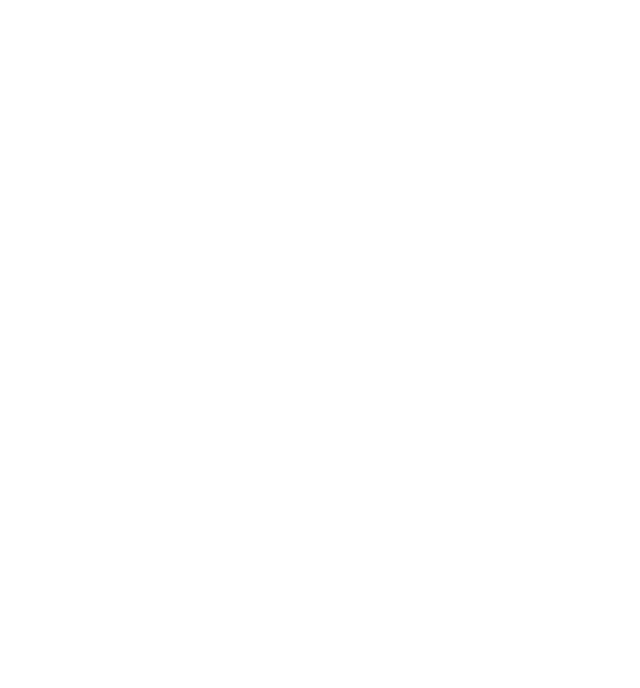
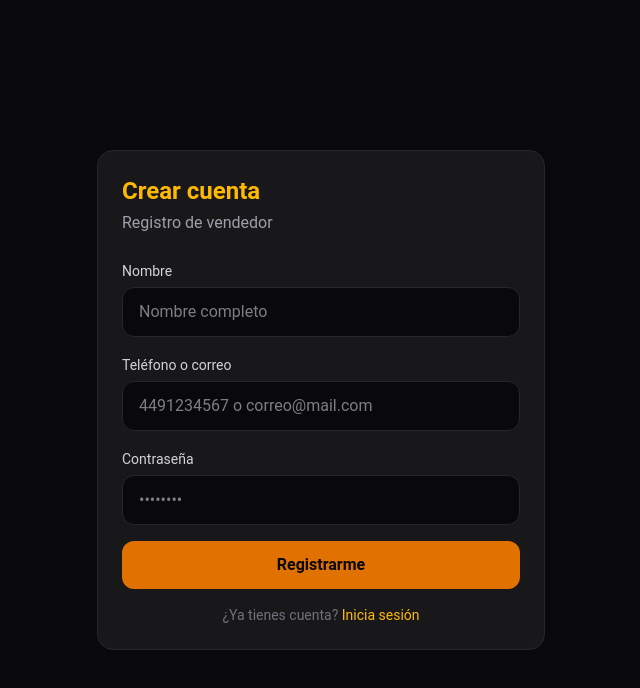
Before and after one commit to StephSanz14/cafecito-pos, an Angular app in the folder cafesito-pos/frontend/: page /register in a window 1280 px wide. Before the commit this address led to /. Shown: the top 688 px of the page, without its empty margins (319-959 px from the left). Built offline with nearby package versions, Linux system fonts and the light colour scheme; a small style sheet from the web is missing.

Commit message:
Implement registration feature with routing, layout, and styling

```diff
--- a/cafesito-pos/frontend/src/app/app.routes.ts
+++ b/cafesito-pos/frontend/src/app/app.routes.ts
@@ -1,3 +1,47 @@
 import { Routes } from '@angular/router';
 
-export const routes: Routes = [];
+export const routes: Routes = [
+    //register route
+    {
+    path: 'register',
+    loadComponent: () =>
+      import('../pages/register/register.component').then((c) => c.RegisterComponent),
+    title: 'Register',
+  },
+    //Login Route
+    {
+    path: 'login',
+    loadComponent: () =>
+      import('../pages/login/login.component').then((c) => c.LoginComponent),
+    title: 'Login',
+  },
+
+    //Shell Route app interna
+    {
+    path: '',
+    loadComponent: () =>
+      import('../layout/shell/shell.component').then((c) => c.ShellComponent),
+        children: [
+           { path: '', pathMatch: 'full', redirectTo: 'ventas' },
+           {path: 'ventas', loadComponent: () =>
+              import('../pages/ventas/ventas.component').then((c) => c.VentasComponent),
+              title: 'Ventas',
+              data: { roles: ['admin', 'seller'] },
+           },
+           {path: 'clientes', loadComponent: () =>
+              import('../pages/clientes/clientes.component').then((c) => c.ClientesComponent),
+              title: 'Clientes',
+              data: { roles: ['admin', 'seller'] },
+           },
+
+           //admin only
+           {path: 'productos', loadComponent: () =>
+              import('../pages/productos/productos.component').then((c) => c.ProductosComponent),
+              title: 'Productos',
+              data: { roles: ['admin', 'seller'] },
+           },
+        ],
+  },
+ // Fallback Route
+    { path: '**', redirectTo: '' },
+];
--- a/cafesito-pos/frontend/src/index.html
+++ b/cafesito-pos/frontend/src/index.html
@@ -6,6 +6,13 @@
   <base href="/">
   <meta name="viewport" content="width=device-width, initial-scale=1">
   <link rel="icon" type="image/x-icon" href="favicon.ico">
+  <link
+  rel="stylesheet"
+  href="https://cdnjs.cloudflare.com/ajax/libs/font-awesome/6.5.1/css/all.min.css"
+  integrity="sha512-DTOQO9RWCH3ppGqcWaEA1BIZOC6xxalwEsw9c2QQeAIftl+Vegovlnee1c9QX4Y5xg8G5S9K8D1JYx04EcZg=="
+  crossorigin="anonymous"
+  referrerpolicy="no-referrer"
+/>
 </head>
 <body>
   <app-root></app-root>
--- a/cafesito-pos/frontend/src/layout/sidebar/sidebar.component.html
+++ b/cafesito-pos/frontend/src/layout/sidebar/sidebar.component.html
@@ -1,5 +1,7 @@
 <aside class="w-64 bg-zinc-900 border-r border-zinc-800 p-4">
-  <h1 class="text-xl font-bold text-amber-400">Cafecito POS</h1>
+  <h1 class="text-xl font-bold text-amber-400">
+    <i class="fa-solid fa-seedling text-amber-400 text-xl"></i>
+    Cafecito POS</h1>
   <p class="text-xs text-zinc-500 mt-1">Panel</p>
 
   <nav class="mt-6 space-y-2">
--- /dev/null
+++ b/cafesito-pos/frontend/src/pages/register/register.component.html
@@ -0,0 +1,45 @@
+<div class="min-h-screen bg-zinc-950 flex items-center justify-center p-6">
+  <div class="w-full max-w-md bg-zinc-900 border border-zinc-800 rounded-2xl p-6">
+    <h1 class="text-2xl font-bold text-amber-400">Crear cuenta</h1>
+    <p class="text-zinc-400 mt-1">Registro de vendedor</p>
+
+    <form class="mt-6 space-y-4">
+      <div>
+        <label class="text-sm text-zinc-300">Nombre</label>
+        <input
+          class="mt-1 w-full rounded-xl bg-zinc-950 border border-zinc-800 px-4 py-3 text-zinc-100"
+          placeholder="Nombre completo"
+        />
+      </div>
+
+      <div>
+        <label class="text-sm text-zinc-300">Teléfono o correo</label>
+        <input
+          class="mt-1 w-full rounded-xl bg-zinc-950 border border-zinc-800 px-4 py-3 text-zinc-100"
+          placeholder="4491234567 o correo@mail.com"
+        />
+      </div>
+
+      <div>
+        <label class="text-sm text-zinc-300">Contraseña</label>
+        <input
+          type="password"
+          class="mt-1 w-full rounded-xl bg-zinc-950 border border-zinc-800 px-4 py-3 text-zinc-100"
+          placeholder="••••••••"
+        />
+      </div>
+
+      <button
+        class="w-full rounded-xl bg-amber-600 hover:bg-amber-500 text-zinc-950 font-semibold py-3">
+        Registrarme
+      </button>
+
+      <p class="text-sm text-zinc-500 text-center">
+        ¿Ya tienes cuenta?
+        <a routerLink="/login" class="text-amber-400 hover:underline">
+          Inicia sesión
+        </a>
+      </p>
+    </form>
+  </div>
+</div>
```
Also changed, not shown: cafesito-pos/frontend/src/pages/register/register.component.ts (added, +11 -0 lines), cafesito-pos/frontend/src/pages/register/register.component.css (added), 1 other file (tests, documents, lock files or other folders).
